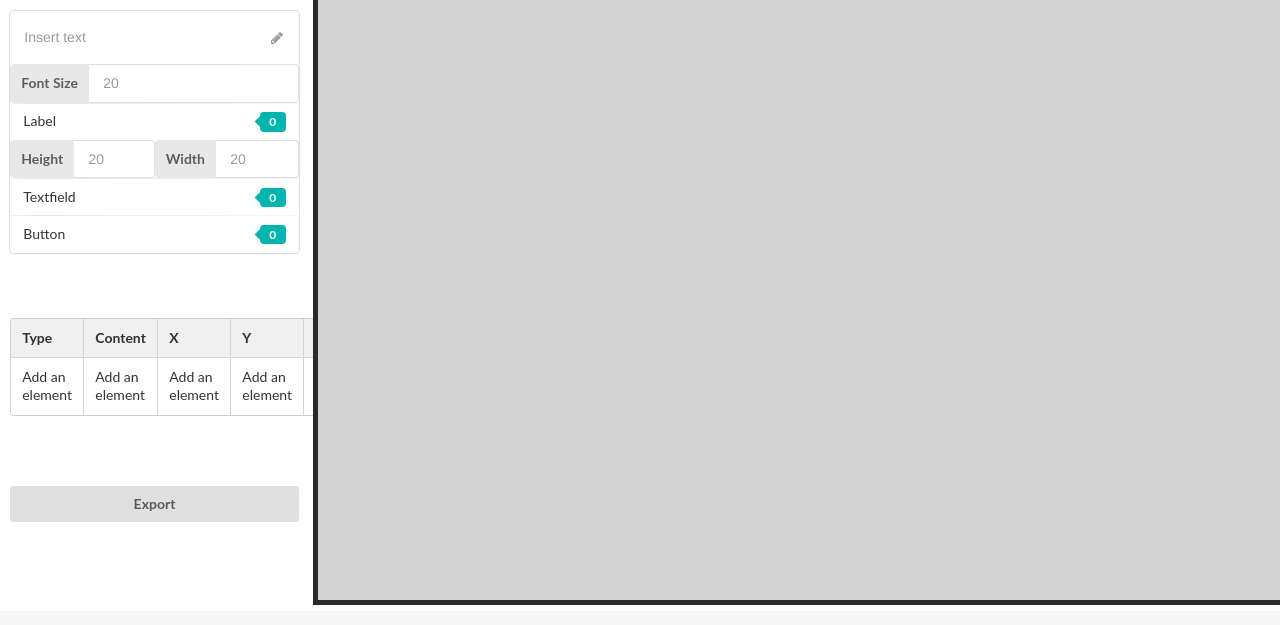
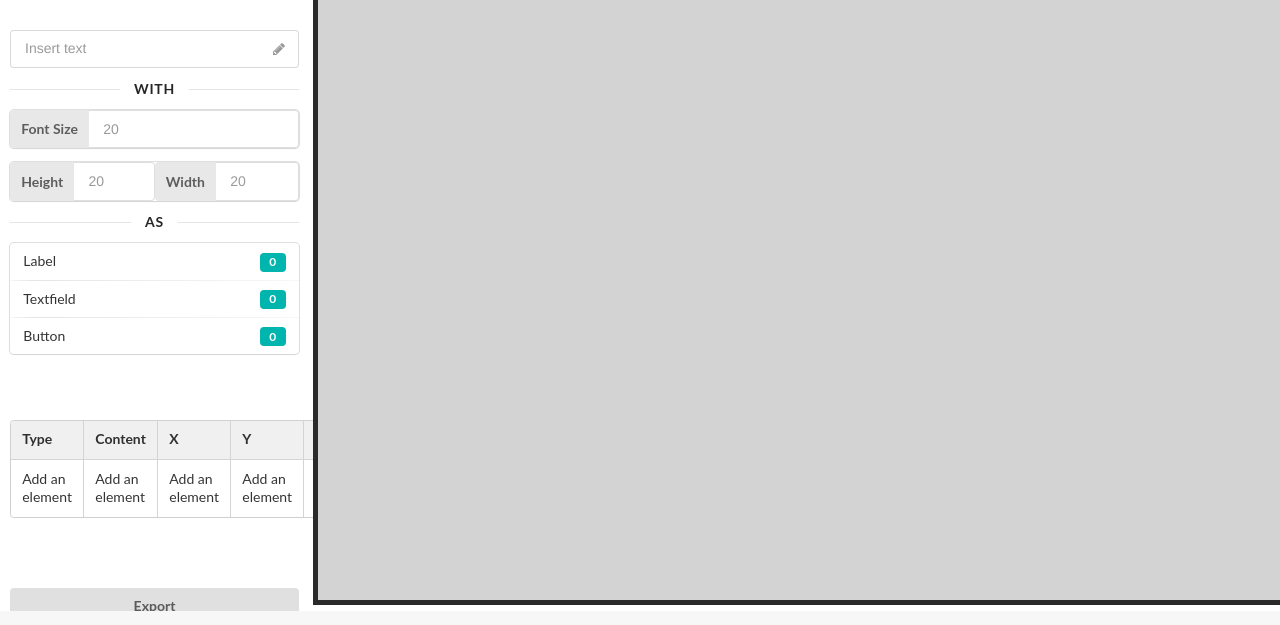
Before and after one commit to Calvin-Glein/UIParserWebEditor, a plain HTML site: page index.html in a window 1280 px wide. Shown: the part 175-800 px from the top of the page. Drawn offline with Linux system fonts and the light colour scheme; files whose address does not match are found by name.

Commit message:
Fixed UI for more usability

```diff
--- a/index.html
+++ b/index.html
@@ -78,13 +78,18 @@
                             <div class="sub header">Design layouts on the fly.</div>
                         </div>
                     </h2>
-                    <div class="ui vertical menu fluid">
-                        <div class="item">
-                            <div class="ui transparent icon input">
+                    <br>
+
+                    <div class="ui icon input fluid">
                         <input id="text_content" type="text" placeholder="Insert text">
                         <i class="pencil icon"></i>
                     </div>
+
+
+                    <div class="ui horizontal divider">
+                        With
                     </div>
+                    <div class="ui vertical menu fluid">
                         <div class="ui form">
                             <div class="inline fields">
                                 <div class="sixteen wide field">
@@ -97,10 +102,8 @@
                                 </div>
                             </div>
                         </div>
-                        <a class="item" onclick="add_label()">
- Label
-<div id="label_count" class="ui teal left pointing label">0</div>
-</a>
+                    </div>
+                    <div class="ui vertical menu fluid">
                         <div class="ui form">
                             <div class="inline fields">
                                 <div class="eight wide field">
@@ -121,18 +124,26 @@
                                 </div>
                             </div>
                         </div>
+                    </div>
+
+                    <div class="ui horizontal divider">
+                        As
+                    </div>
+
+                    <div class="ui vertical menu fluid">
 
 
-
-
-
+                        <a class="item" onclick="add_label()">
+ Label
+<div id="label_count" class="ui teal left label">0</div>
+</a>
                         <a class="item" onclick="add_textfield()">
                             Textfield
-                            <div id = "textfield_count" class="ui teal left pointing label">0</div>
+                            <div id = "textfield_count" class="ui teal left label">0</div>
                           </a>
                         <a class="item" onclick="add_button()">
                             Button
-                            <div id = "button_count" class="ui teal left pointing label">0</div>
+                            <div id = "button_count" class="ui teal left label">0</div>
                           </a>
 
                     </div>
@@ -415,6 +426,8 @@
             });
 
         function dragMoveListener(event) {
+
+            if (1 == 1) {
                 var target = event.target,
                     // keep the dragged position in the data-x/data-y attributes
                     x = (parseFloat(target.getAttribute('data-x')) || 0) + event.dx,
@@ -436,6 +449,7 @@
                 elements[indexInElementsArray].xCoordinate = Math.trunc(x);
                 elements[indexInElementsArray].yCoordinate = Math.trunc(y);
                 populateTable();
+            }
 
         }
 
```
Lines whose indentation alone changed are shown as unchanged.
